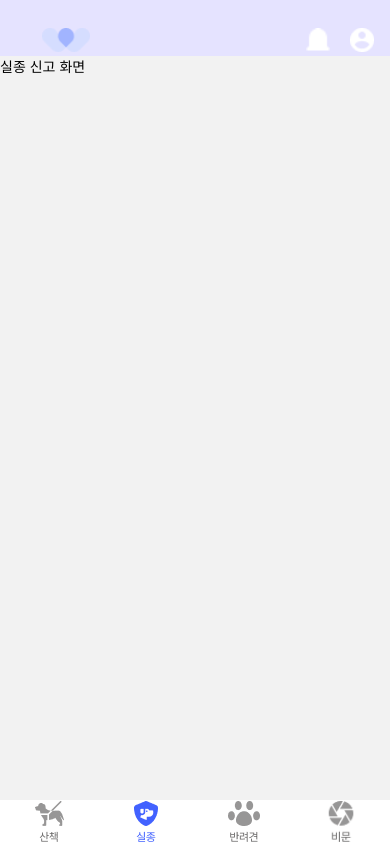
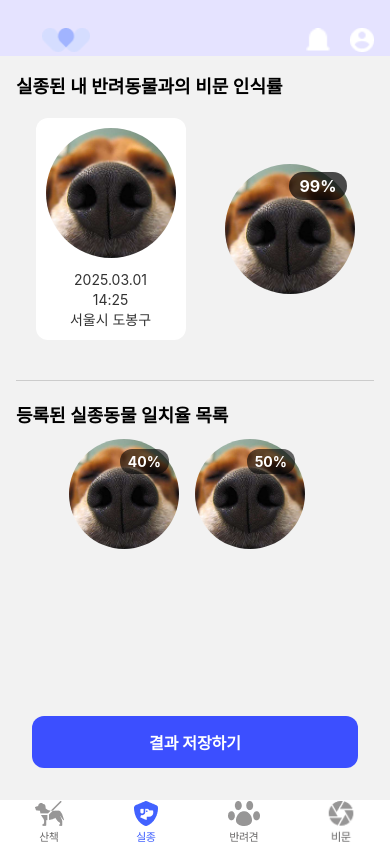
Before and after one commit to Pawtner-WithPet/WithPet_FE, a React Native app: screen /Lost in a window 390 px wide. Built offline with nearby package versions, Linux system fonts and the light colour scheme.

Commit message:
✨ 비문 결과 UI
비문 결과 UI

```diff
--- a/src/navigation/TabNavigator.tsx
+++ b/src/navigation/TabNavigator.tsx
@@ -1,6 +1,8 @@
 import React from "react";
 import { createBottomTabNavigator } from "@react-navigation/bottom-tabs";
-import LostScreen from "../screens/Home/LostScreen";
+import LostScreen from "../screens/Home/LostScreen"; // NoseResult로 잠시 대체
+import NoseResult from "../screens/Home/Nose/NoseResult";
+
 import PetsScreen from "../screens/Home/Dog/PetsScreen";
 import CustomTabBar from "../components/CustomTabBar";
 import PetsStack from "./PetsStack";
@@ -26,7 +28,7 @@ const TabNavigator: React.FC = () => {
       tabBar={(props) => <CustomTabBar {...props} />}
     >
       <Tab.Screen name="Walk" component={NoseImageR} />
-      <Tab.Screen name="Lost" component={LostScreen} />
+      <Tab.Screen name="Lost" component={NoseResult} />
       <Tab.Screen name="Pets" component={PetsStack} />
       <Tab.Screen name="Nose" component={NoseListScreen} />
     </Tab.Navigator>
--- /dev/null
+++ b/src/screens/Home/Nose/NoseResult.tsx
@@ -0,0 +1,200 @@
+import React from 'react';
+import {
+  View,
+  Text,
+  StyleSheet,
+  Image,
+  TouchableOpacity,
+  FlatList,
+  SafeAreaView,
+  ScrollView,
+} from 'react-native';
+import { useRoute } from '@react-navigation/native';
+import Header from "../../../components/Header";
+
+const mockMatchedInfo = {
+  date: '2025.03.01',
+  time: '14:25',
+  location: '서울시 도봉구',
+  matchRate: '99%',
+  dogNose: require('../../../assets/images/nose.png'),
+  myNose: require('../../../assets/images/nose.png'),
+};
+
+const mockList = [
+  { id: '1', match: '40%', image: require('../../../assets/images/nose.png') },
+  { id: '2', match: '50%', image: require('../../../assets/images/nose.png') },
+];
+
+const NoseResultScreen = () => {
+  const route = useRoute();
+  const type = (route.params as any)?.type ?? 'found';
+
+  const titleText =
+    type === 'found' ? '실종된 내 반려동물과의 비문 인식률' : '촬영한 발견동물과의 비문 인식률';
+  const listTitleText =
+    type === 'found' ? '등록된 실종동물 일치율 목록' : '등록된 발견동물 일치율 목록';
+
+  return (
+    <SafeAreaView style={styles.container}>
+      <Header />
+
+      <ScrollView contentContainerStyle={styles.scroll}>
+        <Text style={styles.title}>{titleText}</Text>
+
+        <View style={styles.imageRow}>
+          <View style={styles.myNoseCard}>
+            <Image source={mockMatchedInfo.myNose} style={styles.noseImage} />
+            <Text style={styles.metaText}>{mockMatchedInfo.date}{'\n'}{mockMatchedInfo.time}{'\n'}{mockMatchedInfo.location}</Text>
+          </View>
+          <View style={styles.noseImageWrapper}>
+            <Image source={mockMatchedInfo.dogNose} style={styles.noseImage} />
+            <View style={styles.matchOverlay}>
+              <Text style={styles.matchText}>{mockMatchedInfo.matchRate}</Text>
+            </View>
+          </View>
+        </View>
+
+        <View style={styles.divider} />
+
+        <Text style={styles.listTitle}>{listTitleText}</Text>
+
+        <FlatList
+          horizontal
+          data={mockList}
+          keyExtractor={(item) => item.id}
+          contentContainerStyle={styles.listContainer}
+          renderItem={({ item }) => (
+            <View style={styles.listItem}>
+              <Image source={item.image} style={styles.listImage} />
+              <View style={styles.matchRateOverlay}>
+                <Text style={styles.matchRateText}>{item.match}</Text>
+              </View>
+            </View>
+          )}
+        />
+      </ScrollView>
+      <TouchableOpacity style={styles.saveButton}>
+        <Text style={styles.saveButtonText}>결과 저장하기</Text>
+      </TouchableOpacity>
+    </SafeAreaView>
+  );
+};
+
+const styles = StyleSheet.create({
+  container: {
+    flex: 1,
+    backgroundColor: '#f2f2f2',
+  },
+  scroll: {
+    padding: 16,
+    paddingBottom: 100,
+  },
+  title: {
+    fontSize: 18,
+    fontWeight: '600',
+    textAlign: 'left',
+    marginBottom: 20,
+  },
+  imageRow: {
+    flexDirection: 'row',
+    justifyContent: 'space-around',
+    alignItems: 'center',
+    marginBottom: 20,
+  },
+  myNoseCard: {
+    alignItems: 'center',
+    padding: 10,
+    backgroundColor: '#fff',
+    borderRadius: 12,
+    elevation: 2,
+  },
+  noseImageWrapper: {
+    position: 'relative',
+  },
+  noseImage: {
+    width: 130,
+    height: 130,
+    borderRadius: 65,
+  },
+  matchOverlay: {
+    position: 'absolute',
+    top: 8,
+    right: 8,
+    backgroundColor: 'rgba(0,0,0,0.7)',
+    paddingHorizontal: 10,
+    paddingVertical: 4,
+    borderRadius: 20,
+  },
+  matchText: {
+    color: 'white',
+    fontSize: 16,
+    fontWeight: 'bold',
+  },
+  metaText: {
+    marginTop: 12,
+    fontSize: 14,
+    textAlign: 'center',
+    color: '#333',
+    lineHeight: 20,
+  },
+  divider: {
+    borderBottomColor: '#ccc',
+    borderBottomWidth: 1,
+    marginVertical: 20,
+  },
+  listTitle: {
+    fontSize: 18,
+    fontWeight: '600',
+    textAlign: 'left',
+    marginBottom: 12,
+  },
+  listContainer: {
+    justifyContent: 'center',
+    alignItems: 'center',
+    paddingHorizontal: 10,
+    marginBottom: 24,
+    flexGrow: 1,
+  },
+  listItem: {
+    marginRight: 16,
+    alignItems: 'center',
+    justifyContent: 'center',
+  },
+  listImage: {
+    width: 110,
+    height: 110,
+    borderRadius: 55,
+  },
+  matchRateOverlay: {
+    position: 'absolute',
+    top: 10,
+    right: 10,
+    backgroundColor: 'rgba(0,0,0,0.6)',
+    paddingHorizontal: 8,
+    paddingVertical: 4,
+    borderRadius: 12,
+  },
+  matchRateText: {
+    color: 'white',
+    fontWeight: 'bold',
+  },
+  saveButton: {
+    backgroundColor: '#3c4fff',
+    paddingVertical: 14,
+    borderRadius: 12,
+    alignItems: 'center',
+    margin: 16,
+    position: 'absolute',
+    bottom: 16,
+    left: 16,
+    right: 16,
+  },
+  saveButtonText: {
+    color: '#fff',
+    fontWeight: 'bold',
+    fontSize: 16,
+  },
+});
+
+export default NoseResultScreen;
--- a/src/services/api/PetDetail.ts
+++ b/src/services/api/PetDetail.ts
@@ -1,7 +1,7 @@
 import axios from "axios";
 
 const api = axios.create({
-  baseURL: "http://10.0.2.2:8080",
+  baseURL: "http://172.20.69.114:8080",
   timeout: 5000,
   headers: {
     "Content-Type": "application/json",
--- a/src/services/api/dogs.ts
+++ b/src/services/api/dogs.ts
@@ -17,7 +17,7 @@ export type DogListResponse = {
   data: Dog[];
 };
 
-const API_URL = "http://10.0.2.2:8080/api/pet/list";
+const API_URL = "http://172.20.69.114:8080/api/pet/list";
 
 export const fetchDogs = async (userId: number): Promise<Dog[]> => {
   try {
--- a/src/services/api/petRegistration.ts
+++ b/src/services/api/petRegistration.ts
@@ -23,7 +23,7 @@ export type RegisterPetResponse = {
   data: RegisteredDog;
 };
 
-const API_BASE_URL = "http://10.0.2.2:8080/api";
+const API_BASE_URL = "http://172.20.69.114:8080/api";
 
 export const registerPet = async (
   petData: RegisterPetRequest,
```
Also changed, not shown: src/assets/images/nose.png (added), 1 other file (tests, documents, lock files or other folders).
